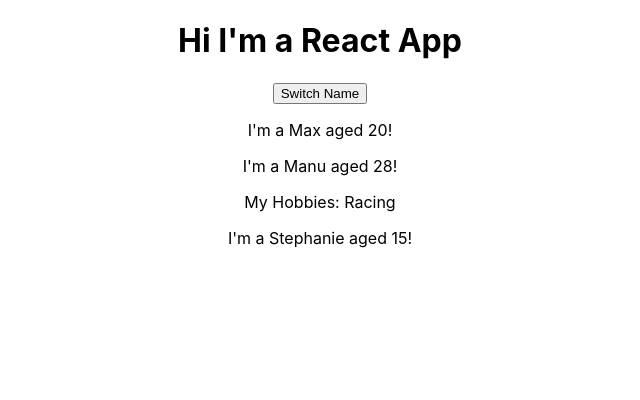
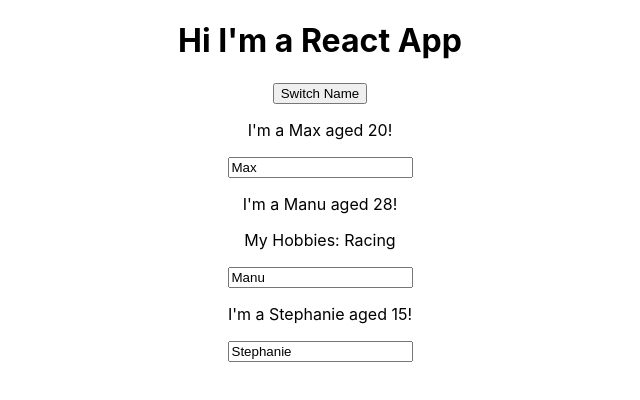
Before and after one commit to ammar4568/react-complete-guide, a React (Create React App) app: page / in a window 1280 px wide. Shown: the top 400 px of the page, without its empty margins (320-960 px from the left). Built offline with nearby package versions, Linux system fonts and the light colour scheme.

Commit message:
23. Adding Two Way Binding

```diff
--- a/src/App.js
+++ b/src/App.js
@@ -21,15 +21,26 @@
     })
   }
 
+  nameChangeHandler = (event) => {
+    this.setState({
+      persons: [
+        { name: 'Max', age: 20 },
+        { name: event.target.value, age: 28 },
+        { name: "Stephanie", age: 15 },
+      ]
+    })
+  }
+
   render() {
     return (
       <div className="App">
         <h1>Hi I'm a React App</h1>
         <button onClick={() => this.switchNameHandler('Maximilian')}>Switch Name</button>
         <Person name={this.state.persons[0].name} age={this.state.persons[0].age} />
-        <Person click={this.switchNameHandler.bind(this, 'Max!!')}
-          name={this.state.persons[1].name}
-          age={this.state.persons[1].age} >
+        <Person name={this.state.persons[1].name}
+          age={this.state.persons[1].age}
+          click={this.switchNameHandler.bind(this, 'Max!!')}
+          changed={this.nameChangeHandler} >
           My Hobbies: Racing
         </Person>
         <Person name={this.state.persons[2].name} age={this.state.persons[2].age} />
--- a/src/Person/Person.js
+++ b/src/Person/Person.js
@@ -5,6 +5,7 @@
         <div>
             <p onClick={props.click}>I'm a {props.name} aged {props.age}!</p>
             <p>{props.children}</p>
+            <input type="text" onChange={props.changed} value={props.name} />
         </div>
     )
 }
```
